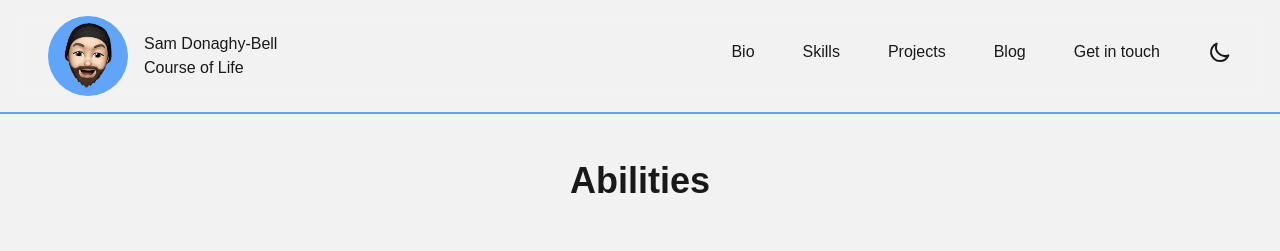
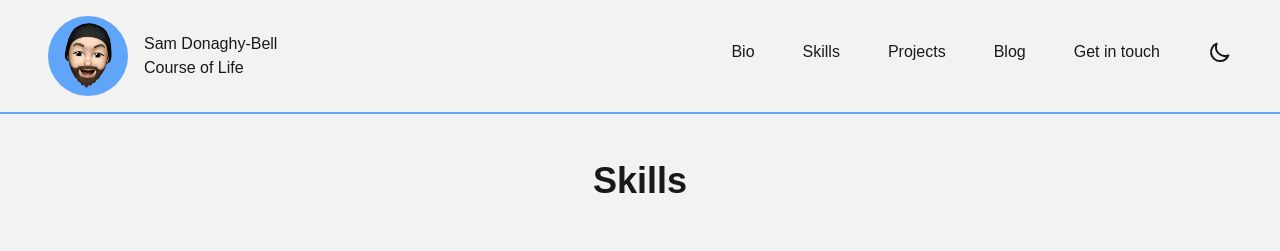
Before and after one commit to sdbxsdb/SDBnextJS, a Next.js app: page /skills in a window 1280 px wide. Shown: the top 251 px of the page. Built offline with nearby package versions, Linux system fonts and the light colour scheme; a web font is replaced by a local one.

Commit message:
chanign skills title and spelling mistake

```diff
--- a/pages/projects/index.js
+++ b/pages/projects/index.js
@@ -37,7 +37,7 @@ const Projects = () => {
             <div className="flex justify-start w-full transition border-b-2 dark:border-lightGrey border-darkGrey group">
               <Link href={'/projects/cinecopters'}>
                 <a className="flex items-center justify-start w-full group">
-                  <p className="transition transform group-hover:text-blue-400 group-hover:translate-x-4">CineCopters - (Brochure & Order Reqests)</p>
+                  <p className="transition transform group-hover:text-blue-400 group-hover:translate-x-4">CineCopters - (Brochure & Order Requests)</p>
                 </a>
               </Link>
             </div>
--- a/pages/skills/index.js
+++ b/pages/skills/index.js
@@ -12,7 +12,7 @@ const Skills = () => {
       <meta name="description" content="Here I break down my skills and what I know indept." />
     </Head>
     <div className="w-full text-center">
-      <h1 className="text-4xl mb-4 font-semibold">Abilities</h1>
+      <h1 className="text-4xl mb-4 font-semibold">Skills</h1>
     </div>
       <div className="flex flex-wrap justify-center">
         <Card
```
Also changed, not shown: 2 other files (tests, documents, lock files or other folders).
